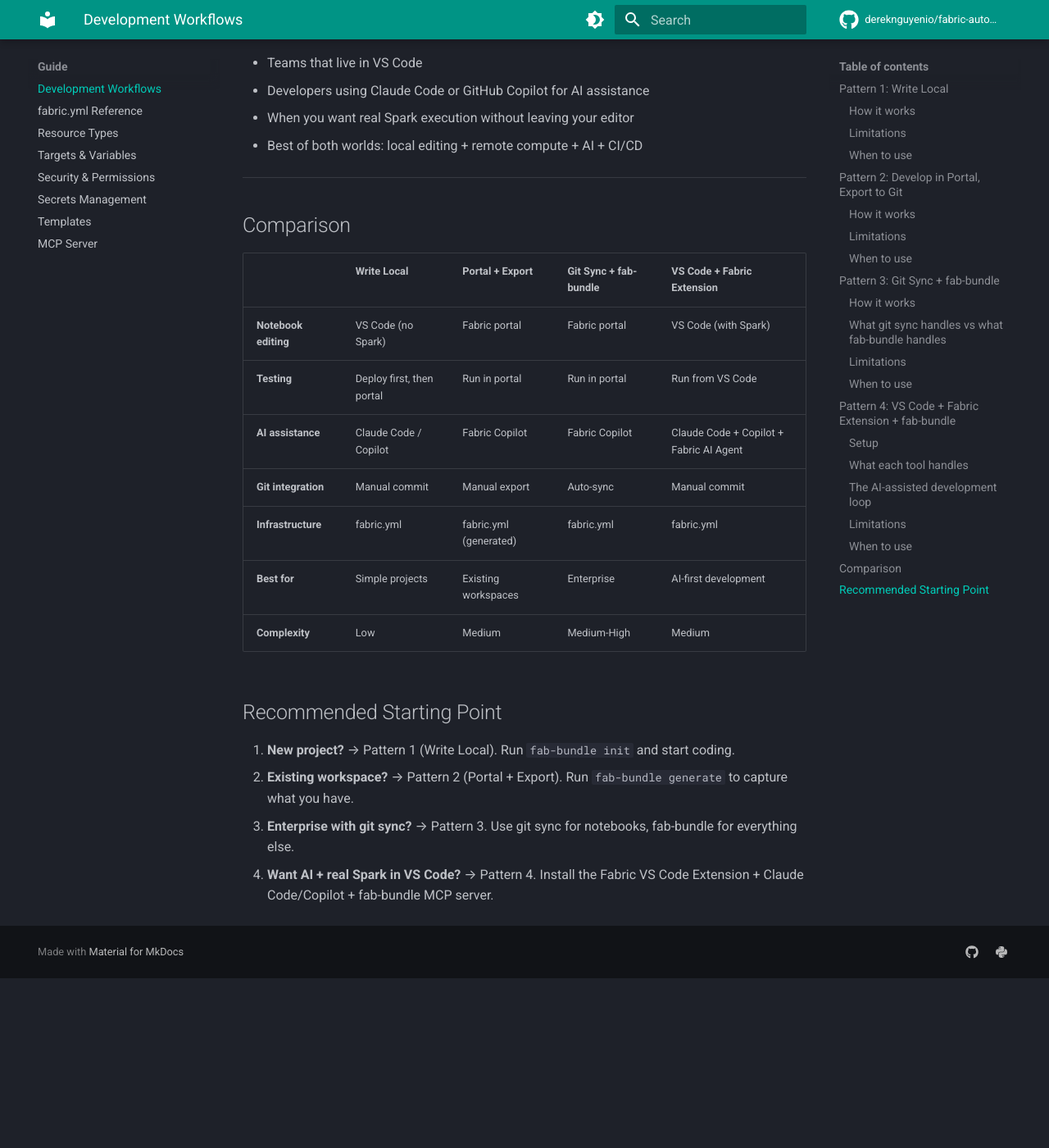
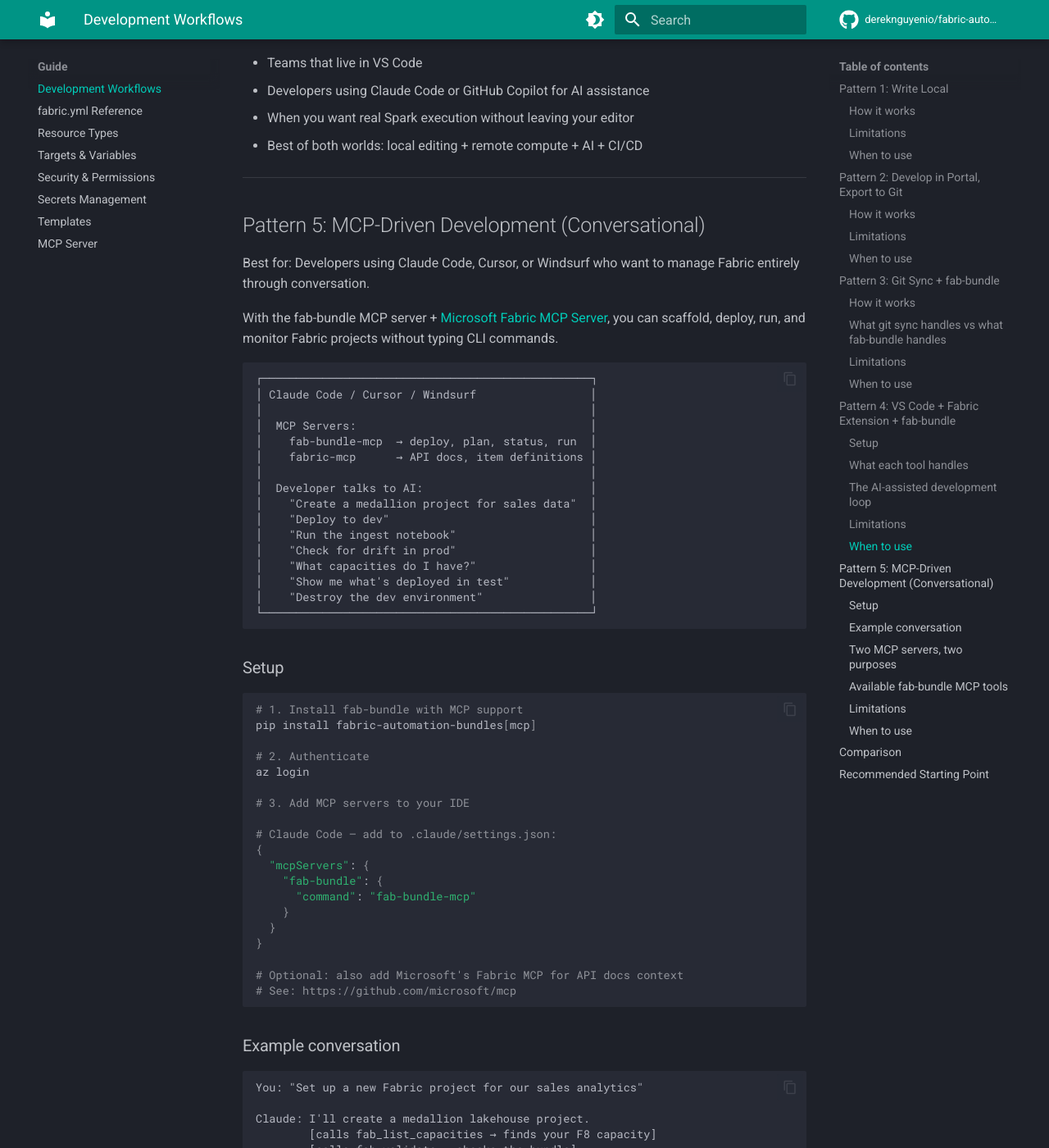
Before and after one commit to dereknguyenio/fabric-automation-bundles, an MkDocs documentation site: the page built from docs/guide/development-workflows.md, in a window 1280 px wide and 1400 px high, scrolled down 7643 px. Shown: the whole window at 82% size. Built offline with MkDocs 1.6.1 and Material for MkDocs 9.7.7, drawn with Linux system fonts in a browser that asks for light colours; comment, search, counter and statistics services are not loaded; before the commit the page ends 8836 px from its top, so only the background shows below that; some of the changed text lies outside the part shown.

Commit message:
docs: add Pattern 5 (MCP-driven), Public Preview label, CLAUDE.md
- Pattern 5: conversational development via MCP servers
  Shows how Claude Code/Cursor/Windsurf manage Fabric via fab-bundle MCP
  + Microsoft Fabric MCP for API context
- Changed "v1.0.0-beta" to "Public Preview" in README
- Added CLAUDE.md template for Claude Code project context
  Users copy this to their project root so Claude Code knows about fab-bundle

````diff
--- a/docs/guide/development-workflows.md
+++ b/docs/guide/development-workflows.md
@@ -340,21 +340,163 @@
 
 ---
 
+## Pattern 5: MCP-Driven Development (Conversational)
+
+Best for: Developers using Claude Code, Cursor, or Windsurf who want to manage Fabric entirely through conversation.
+
+With the fab-bundle MCP server + [Microsoft Fabric MCP Server](https://github.com/microsoft/mcp), you can scaffold, deploy, run, and monitor Fabric projects without typing CLI commands.
+
+```
+┌─────────────────────────────────────────────────┐
+│ Claude Code / Cursor / Windsurf                 │
+│                                                 │
+│  MCP Servers:                                   │
+│    fab-bundle-mcp  → deploy, plan, status, run  │
+│    fabric-mcp      → API docs, item definitions │
+│                                                 │
+│  Developer talks to AI:                         │
+│    "Create a medallion project for sales data"  │
+│    "Deploy to dev"                              │
+│    "Run the ingest notebook"                    │
+│    "Check for drift in prod"                    │
+│    "What capacities do I have?"                 │
+│    "Show me what's deployed in test"            │
+│    "Destroy the dev environment"                │
+└─────────────────────────────────────────────────┘
+```
+
+### Setup
+
+```bash
+# 1. Install fab-bundle with MCP support
+pip install fabric-automation-bundles[mcp]
+
+# 2. Authenticate
+az login
+
+# 3. Add MCP servers to your IDE
+
+# Claude Code — add to .claude/settings.json:
+{
+  "mcpServers": {
+    "fab-bundle": {
+      "command": "fab-bundle-mcp"
+    }
+  }
+}
+
+# Optional: also add Microsoft's Fabric MCP for API docs context
+# See: https://github.com/microsoft/mcp
+```
+
+### Example conversation
+
+```
+You: "Set up a new Fabric project for our sales analytics"
+
+Claude: I'll create a medallion lakehouse project.
+        [calls fab_list_capacities → finds your F8 capacity]
+        [calls fab_validate → checks the bundle]
+        [writes fabric.yml with bronze/silver/gold + ETL notebooks]
+
+You: "Deploy it to dev"
+
+Claude: Let me plan the deployment first.
+        [calls fab_plan → shows 12 resources to create]
+        Here's what will be created:
+          3 lakehouses, 3 notebooks, 2 pipelines, 1 warehouse...
+        Should I proceed?
+
+You: "Yes"
+
+Claude: [calls fab_deploy → creates all resources]
+        Deployed 12 resources to sales-analytics-dev.
+
+You: "Run the ingest notebook"
+
+Claude: [calls fab_run → submits notebook job]
+        Job submitted. Check the Fabric portal for results.
+
+You: "What's the status?"
+
+Claude: [calls fab_status → shows all deployed items]
+        12 items deployed, no drift detected.
+        Last deploy: 2 minutes ago.
+
+You: "Someone changed something in the portal, check for drift"
+
+Claude: [calls fab_drift → compares bundle vs workspace]
+        Drift detected: 1 item added (manual_report) not in fabric.yml.
+
+You: "Deploy to prod"
+
+Claude: [calls fab_plan for prod → shows what would change]
+        This will create a new workspace 'sales-analytics-prod'
+        with 12 resources. Proceed?
+
+You: "Yes, deploy it"
+
+Claude: [calls fab_deploy -t prod]
+        Deployed 12 resources to sales-analytics-prod.
+```
+
+### Two MCP servers, two purposes
+
+| MCP Server | What it does | Install |
+|------------|-------------|---------|
+| **fab-bundle-mcp** | Deploy, plan, status, run, drift, destroy — manages your Fabric project | `pip install fabric-automation-bundles[mcp]` |
+| **[Microsoft Fabric MCP](https://github.com/microsoft/mcp)** | Fabric API docs, item definitions, best practices — gives AI context about Fabric | VS Code extension or npm |
+
+Use them together: Microsoft's MCP gives the AI knowledge about Fabric APIs, fab-bundle MCP gives it the ability to act on your workspace.
+
+### Available fab-bundle MCP tools
+
+| Tool | What you'd say |
+|------|---------------|
+| `fab_validate` | "Check if my fabric.yml is valid" |
+| `fab_plan` | "What would change if I deploy to test?" |
+| `fab_deploy` | "Deploy to dev" |
+| `fab_destroy` | "Tear down the test environment" |
+| `fab_status` | "What's deployed in prod?" |
+| `fab_drift` | "Check for drift in staging" |
+| `fab_run` | "Run the ETL pipeline in dev" |
+| `fab_history` | "Show me recent deployments" |
+| `fab_doctor` | "Is my Fabric setup working?" |
+| `fab_list_templates` | "What templates are available?" |
+| `fab_list_workspaces` | "Show me all my workspaces" |
+| `fab_list_capacities` | "What capacities do I have?" |
+
+### Limitations
+
+- MCP tools can't edit notebook content (use Fabric VS Code Extension for that)
+- Deploy operations require Azure auth (`az login` or service principal env vars)
+- fab-bundle MCP server is in beta
+
+### When to use
+
+- You already use Claude Code, Cursor, or Windsurf
+- You prefer conversational development over CLI commands
+- Quick operations: "deploy to dev", "check drift", "what's deployed"
+- Demos and onboarding — show new team members how Fabric works
+
+---
+
 ## Comparison
 
-| | Write Local | Portal + Export | Git Sync + fab-bundle | VS Code + Fabric Extension |
-|---|---|---|---|---|
-| **Notebook editing** | VS Code (no Spark) | Fabric portal | Fabric portal | VS Code (with Spark) |
-| **Testing** | Deploy first, then portal | Run in portal | Run in portal | Run from VS Code |
-| **AI assistance** | Claude Code / Copilot | Fabric Copilot | Fabric Copilot | Claude Code + Copilot + Fabric AI Agent |
-| **Git integration** | Manual commit | Manual export | Auto-sync | Manual commit |
-| **Infrastructure** | fabric.yml | fabric.yml (generated) | fabric.yml | fabric.yml |
-| **Best for** | Simple projects | Existing workspaces | Enterprise | AI-first development |
-| **Complexity** | Low | Medium | Medium-High | Medium |
+| | Write Local | Portal + Export | Git Sync | VS Code + Fabric Ext | MCP-Driven |
+|---|---|---|---|---|---|
+| **Notebook editing** | VS Code (no Spark) | Fabric portal | Fabric portal | VS Code (with Spark) | AI writes code |
+| **Testing** | Deploy, then portal | Run in portal | Run in portal | Run from VS Code | "Run the notebook" |
+| **AI assistance** | Claude / Copilot | Fabric Copilot | Fabric Copilot | Claude + Copilot | Full conversation |
+| **Infrastructure** | fabric.yml | generated | fabric.yml | fabric.yml | AI creates it |
+| **Deploy** | `fab-bundle deploy` | `fab-bundle deploy` | `fab-bundle deploy` | `fab-bundle deploy` | "Deploy to dev" |
+| **Best for** | Code-first | Existing workspaces | Enterprise | AI + Spark | Conversational |
+| **Complexity** | Low | Medium | Medium-High | Medium | Low |
 
 ## Recommended Starting Point
 
 1. **New project?** → Pattern 1 (Write Local). Run `fab-bundle init` and start coding.
 2. **Existing workspace?** → Pattern 2 (Portal + Export). Run `fab-bundle generate` to capture what you have.
 3. **Enterprise with git sync?** → Pattern 3. Use git sync for notebooks, fab-bundle for everything else.
-4. **Want AI + real Spark in VS Code?** → Pattern 4. Install the Fabric VS Code Extension + Claude Code/Copilot + fab-bundle MCP server.
+4. **Want AI + real Spark in VS Code?** → Pattern 4. Install the Fabric VS Code Extension + Claude Code/Copilot.
+5. **Want to talk to your infrastructure?** → Pattern 5. Add fab-bundle MCP server to Claude Code/Cursor.
````
Also changed, not shown: README.md (+1 -1 lines), examples/CLAUDE.md (added, +64 -0 lines).
